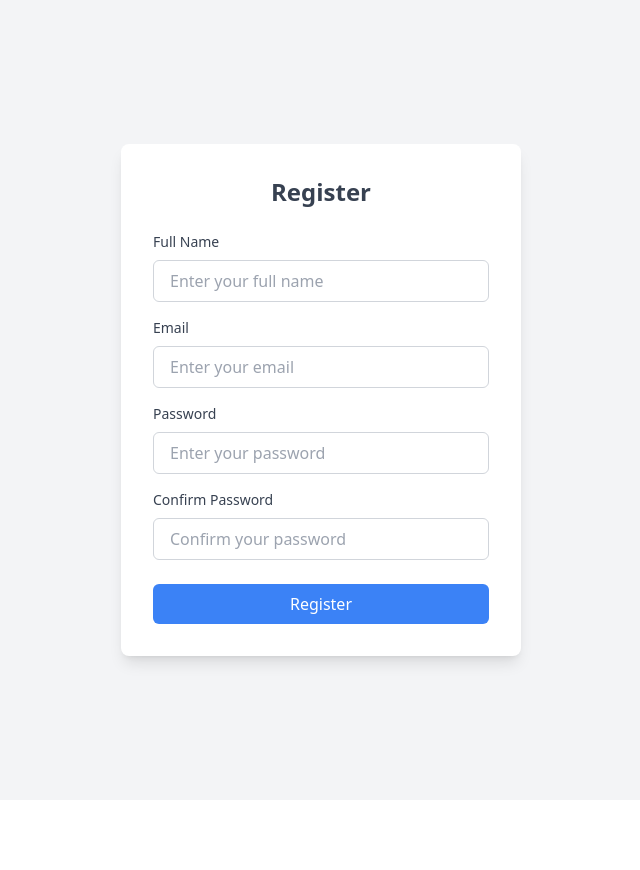
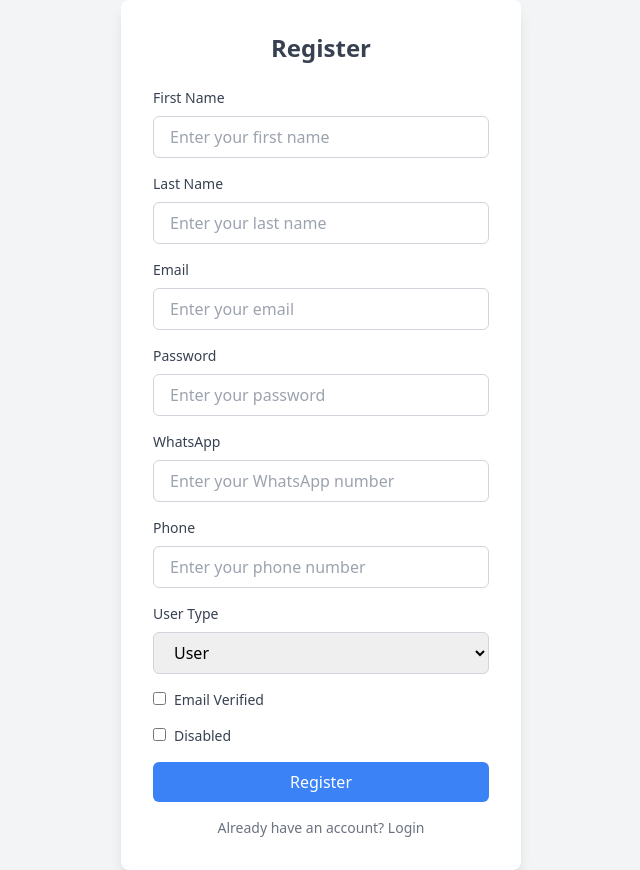
Before and after one commit to Thimira-Nimesh/hotel-booking-frontend, a React (Vite) app: page /signup in a window 1280 px wide. Shown: the whole page, without its empty margins (319-959 px from the left). Before the commit the page ends 800 px from the top, so only its background shows below. Built offline with nearby package versions, Linux system fonts and the light colour scheme.

Commit message:
connect signup with backend

```diff
--- a/src/pages/signup/signUp.jsx
+++ b/src/pages/signup/signUp.jsx
@@ -1,7 +1,37 @@
+import axios from "axios";
+import { useState } from "react";
 import { Link, Route, Routes } from "react-router-dom";
 // import LoginPages from "../login/loginfinalPage";
 
 export default function SignUp() {
+  const [firstName, setFirstName] = useState("");
+  const [lastName, setLastName] = useState("");
+  const [email, setEmail] = useState("");
+  const [password, setPassword] = useState("");
+  const [whatsapp, setWhatsapp] = useState();
+  const [phone, setPhone] = useState();
+  const [userType, setUserType] = useState("user");
+  const [emailVerified, setEmailVerified] = useState(false);
+  const [disabled, setDisabled] = useState(false);
+
+  function handleSubmit() {
+    axios
+      .post("http://localhost:5000/api/users", {
+        firstName: firstName,
+        lastName: lastName,
+        email: email,
+        password: password,
+        whatsapp: whatsapp,
+        phone: phone,
+        userType: userType,
+        emailVerified: emailVerified,
+        disabled: disabled,
+      })
+      .then((res) => {
+        console.log(res);
+      });
+  }
+
   return (
     <div className="min-h-screen flex items-center justify-center bg-gray-100">
       <div className="bg-white p-8 rounded-lg shadow-lg w-[400px]">
@@ -9,22 +39,47 @@ export default function SignUp() {
           Register
         </h2>
 
-        <form>
+        {/* First Name */}
         <div className="mb-4">
           <label
             className="block text-gray-700 text-sm font-medium mb-2"
-              htmlFor="name"
+            htmlFor="firstName"
           >
-              Full Name
+            First Name
           </label>
           <input
-              id="name"
+            id="firstName"
             type="text"
+            value={firstName}
+            onChange={(e) => {
+              setFirstName(e.target.value);
+            }}
             className="w-full px-4 py-2 border border-gray-300 rounded-md focus:outline-none focus:ring-2 focus:ring-blue-500 focus:border-transparent"
-              placeholder="Enter your full name"
+            placeholder="Enter your first name"
           />
         </div>
 
+        {/* Last Name */}
+        <div className="mb-4">
+          <label
+            className="block text-gray-700 text-sm font-medium mb-2"
+            htmlFor="lastName"
+          >
+            Last Name
+          </label>
+          <input
+            id="lastName"
+            type="text"
+            value={lastName}
+            onChange={(e) => {
+              setLastName(e.target.value);
+            }}
+            className="w-full px-4 py-2 border border-gray-300 rounded-md focus:outline-none focus:ring-2 focus:ring-blue-500 focus:border-transparent"
+            placeholder="Enter your last name"
+          />
+        </div>
+
+        {/* Email */}
         <div className="mb-4">
           <label
             className="block text-gray-700 text-sm font-medium mb-2"
@@ -35,11 +90,16 @@ export default function SignUp() {
           <input
             id="email"
             type="email"
+            value={email}
+            onChange={(e) => {
+              setEmail(e.target.value);
+            }}
             className="w-full px-4 py-2 border border-gray-300 rounded-md focus:outline-none focus:ring-2 focus:ring-blue-500 focus:border-transparent"
             placeholder="Enter your email"
           />
         </div>
 
+        {/* Password */}
         <div className="mb-4">
           <label
             className="block text-gray-700 text-sm font-medium mb-2"
@@ -50,41 +110,115 @@ export default function SignUp() {
           <input
             id="password"
             type="password"
+            value={password}
+            onChange={(e) => {
+              setPassword(e.target.value);
+            }}
             className="w-full px-4 py-2 border border-gray-300 rounded-md focus:outline-none focus:ring-2 focus:ring-blue-500 focus:border-transparent"
             placeholder="Enter your password"
           />
         </div>
 
-          <div className="mb-6">
+        {/* WhatsApp */}
+        <div className="mb-4">
           <label
             className="block text-gray-700 text-sm font-medium mb-2"
-              htmlFor="confirm-password"
+            htmlFor="whatsapp"
           >
-              Confirm Password
+            WhatsApp
           </label>
           <input
-              id="confirm-password"
-              type="password"
+            id="whatsapp"
+            type="text"
+            value={whatsapp}
+            onChange={(e) => {
+              setWhatsapp(e.target.value);
+            }}
             className="w-full px-4 py-2 border border-gray-300 rounded-md focus:outline-none focus:ring-2 focus:ring-blue-500 focus:border-transparent"
-              placeholder="Confirm your password"
+            placeholder="Enter your WhatsApp number"
           />
         </div>
 
+        {/* Phone */}
+        <div className="mb-4">
+          <label
+            className="block text-gray-700 text-sm font-medium mb-2"
+            htmlFor="phone"
+          >
+            Phone
+          </label>
+          <input
+            id="phone"
+            type="text"
+            value={phone}
+            onChange={(e) => {
+              setPhone(e.target.value);
+            }}
+            className="w-full px-4 py-2 border border-gray-300 rounded-md focus:outline-none focus:ring-2 focus:ring-blue-500 focus:border-transparent"
+            placeholder="Enter your phone number"
+          />
+        </div>
+
+        {/* User Type */}
+        <div className="mb-4">
+          <label
+            className="block text-gray-700 text-sm font-medium mb-2"
+            htmlFor="userType"
+          >
+            User Type
+          </label>
+          <select
+            id="userType"
+            value={userType}
+            onChange={(e) => {
+              setUserType(e.target.value);
+            }}
+            className="w-full px-4 py-2 border border-gray-300 rounded-md focus:outline-none focus:ring-2 focus:ring-blue-500 focus:border-transparent"
+          >
+            <option value="admin">Admin</option>
+            <option value="user">User</option>
+          </select>
+        </div>
+
+        {/* Email Verified */}
+        <div className="mb-4">
+          <label className="block text-gray-700 text-sm font-medium mb-2">
+            <input
+              id="emailVerified"
+              type="checkbox"
+              checked={emailVerified}
+              onChange={(e) => setEmailVerified(e.target.checked)}
+              className="mr-2"
+            />
+            Email Verified
+          </label>
+        </div>
+
+        {/* Disabled */}
+        <div className="mb-4">
+          <label className="block text-gray-700 text-sm font-medium mb-2">
+            <input
+              id="disabled"
+              type="checkbox"
+              checked={disabled}
+              onChange={(e) => setDisabled(e.target.checked)}
+              className="mr-2"
+            />
+            Disabled
+          </label>
+        </div>
+
         <button
-            type="submit"
           className="w-full bg-blue-500 text-white py-2 rounded-md hover:bg-blue-600 transition duration-300"
+          onClick={handleSubmit}
         >
           Register
         </button>
-        </form>
 
-        {/* <p className="text-center text-gray-500 text-sm mt-4">
+        <p className="text-center text-gray-500 text-sm mt-4">
           Already have an account? <Link to={"/login"}> Login</Link>
-        </p> */}
+        </p>
       </div>
-      {/* <Routes path="/">
-        <Route path="/login" element={<LoginPages />} />
-      </Routes> */}
     </div>
   );
 }
```
Lines whose indentation alone changed are shown as unchanged.
